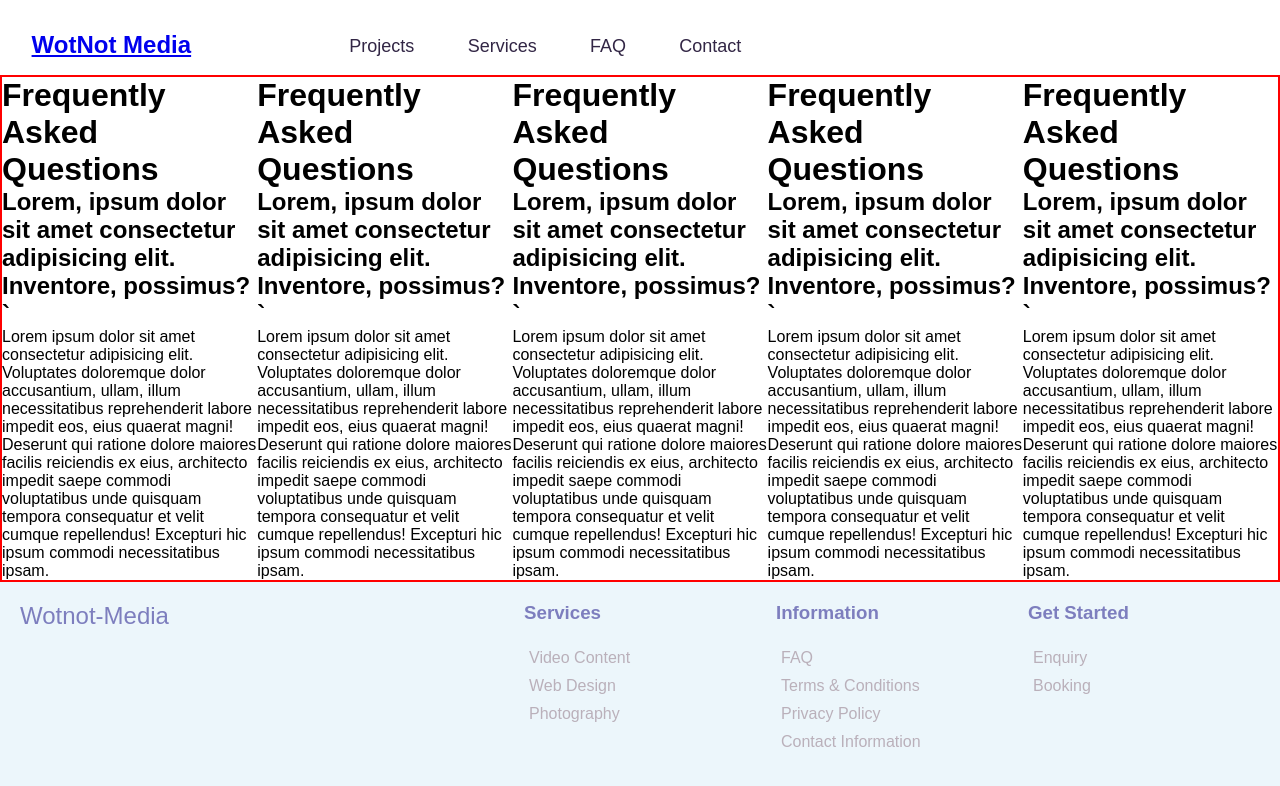
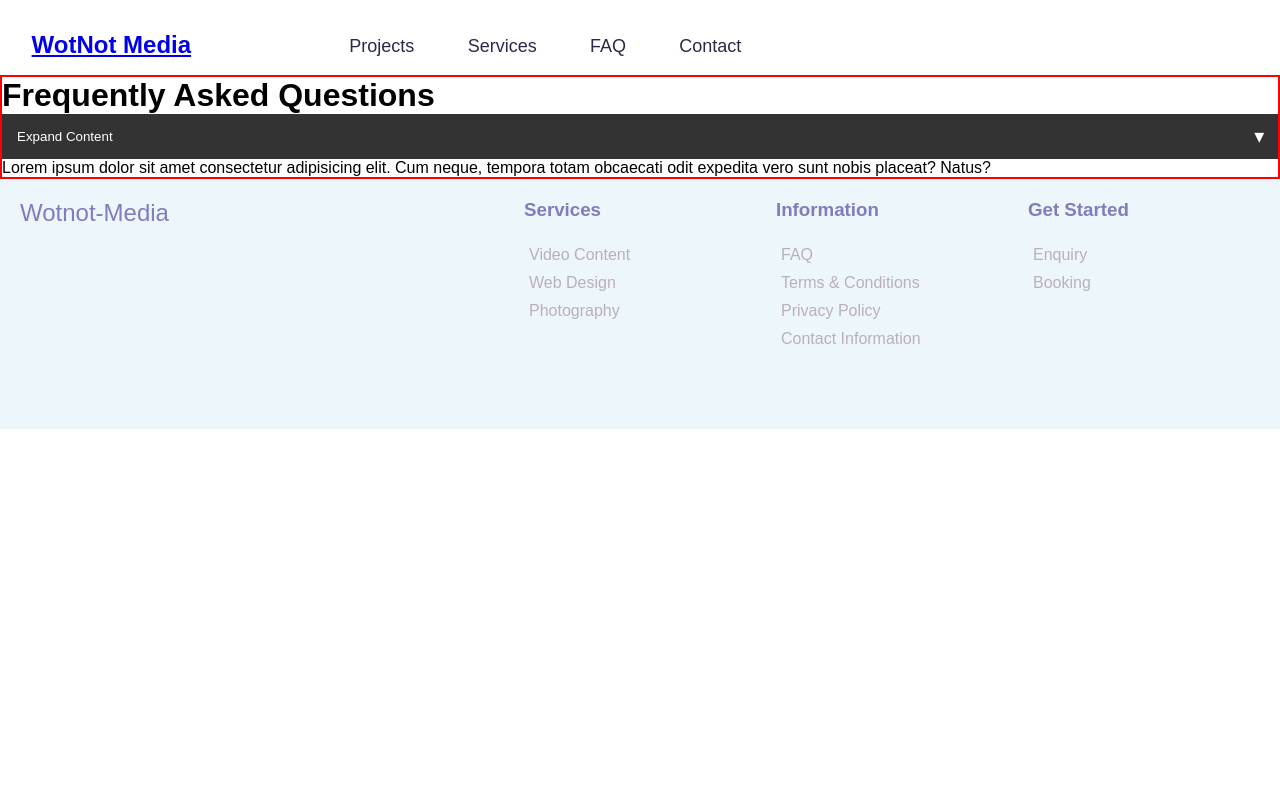
Before and after one commit to WClifford1/wotnot-media, a React (Create React App) app in the folder client/: page /FAQ in a window 1280 px wide. Shown: the top 786 px of the page. Built offline with nearby package versions, Linux system fonts and the light colour scheme.

Commit message:
FAQ page

```diff
--- a/client/src/App.css
+++ b/client/src/App.css
@@ -406,10 +406,28 @@
 }
 
 .question-cont {
-  display: -webkit-box;
-  display: -ms-flexbox;
-  display: flex;
   border: 2px solid red;
+}
+
+.question-cont .accordion__button {
+  display: block;
+  width: 100%;
+  padding: 15px;
+  border: none;
+  outline: none;
+  cursor: pointer;
+  background: #333333;
+  color: #fff;
+  text-align: left;
+  -webkit-transition: background 0.2s;
+  transition: background 0.2s;
+}
+
+.question-cont .accordion__button::after {
+  content: '\25be';
+  float: right;
+  -webkit-transform: scale(1.5);
+          transform: scale(1.5);
 }
 
 * {
--- a/client/src/Styles/_Faq.scss
+++ b/client/src/Styles/_Faq.scss
@@ -9,6 +9,25 @@ $off-black: #322645;
 
 
 .question-cont {
-    display: flex;
     border: 2px solid red;
+
+    .accordion__button {
+        display: block;
+        width: 100%;
+        padding: 15px;
+        border: none;
+        outline: none;
+        cursor: pointer;
+        background: #333333;
+        color: #fff;
+        text-align: left;
+        transition: background 0.2s;
+    }
+
+    .accordion__button::after {
+        content: '\25be';
+        float: right;
+        transform: scale(1.5);
+
+    }
 }
--- a/client/src/components/Faq.jsx
+++ b/client/src/components/Faq.jsx
@@ -3,30 +3,14 @@ import React from 'react'
 export default function Faq() {
     return (
         <div className="question-cont">
-            <div className="question1">
             <h1>Frequently Asked Questions</h1>
-            <h2>Lorem, ipsum dolor sit amet consectetur adipisicing elit. Inventore, possimus?`</h2>
-            <p>Lorem ipsum dolor sit amet consectetur adipisicing elit. Voluptates doloremque dolor accusantium, ullam, illum necessitatibus reprehenderit labore impedit eos, eius quaerat magni! Deserunt qui ratione dolore maiores facilis reiciendis ex eius, architecto impedit saepe commodi voluptatibus unde quisquam tempora consequatur et velit cumque repellendus! Excepturi hic ipsum commodi necessitatibus ipsam.</p>
-            </div>
-            <div className="question2">
-            <h1>Frequently Asked Questions</h1>
-            <h2>Lorem, ipsum dolor sit amet consectetur adipisicing elit. Inventore, possimus?`</h2>
-            <p>Lorem ipsum dolor sit amet consectetur adipisicing elit. Voluptates doloremque dolor accusantium, ullam, illum necessitatibus reprehenderit labore impedit eos, eius quaerat magni! Deserunt qui ratione dolore maiores facilis reiciendis ex eius, architecto impedit saepe commodi voluptatibus unde quisquam tempora consequatur et velit cumque repellendus! Excepturi hic ipsum commodi necessitatibus ipsam.</p>
-            </div>
-            <div className="question3">
-            <h1>Frequently Asked Questions</h1>
-            <h2>Lorem, ipsum dolor sit amet consectetur adipisicing elit. Inventore, possimus?`</h2>
-            <p>Lorem ipsum dolor sit amet consectetur adipisicing elit. Voluptates doloremque dolor accusantium, ullam, illum necessitatibus reprehenderit labore impedit eos, eius quaerat magni! Deserunt qui ratione dolore maiores facilis reiciendis ex eius, architecto impedit saepe commodi voluptatibus unde quisquam tempora consequatur et velit cumque repellendus! Excepturi hic ipsum commodi necessitatibus ipsam.</p>
-            </div>
-            <div className="question4">
-            <h1>Frequently Asked Questions</h1>
-            <h2>Lorem, ipsum dolor sit amet consectetur adipisicing elit. Inventore, possimus?`</h2>
-            <p>Lorem ipsum dolor sit amet consectetur adipisicing elit. Voluptates doloremque dolor accusantium, ullam, illum necessitatibus reprehenderit labore impedit eos, eius quaerat magni! Deserunt qui ratione dolore maiores facilis reiciendis ex eius, architecto impedit saepe commodi voluptatibus unde quisquam tempora consequatur et velit cumque repellendus! Excepturi hic ipsum commodi necessitatibus ipsam.</p>
-            </div>
-            <div className="question5">
-            <h1>Frequently Asked Questions</h1>
-            <h2>Lorem, ipsum dolor sit amet consectetur adipisicing elit. Inventore, possimus?`</h2>
-            <p>Lorem ipsum dolor sit amet consectetur adipisicing elit. Voluptates doloremque dolor accusantium, ullam, illum necessitatibus reprehenderit labore impedit eos, eius quaerat magni! Deserunt qui ratione dolore maiores facilis reiciendis ex eius, architecto impedit saepe commodi voluptatibus unde quisquam tempora consequatur et velit cumque repellendus! Excepturi hic ipsum commodi necessitatibus ipsam.</p>
+            <div className="accordion">
+                <button type="button" className="accordion__button">Expand Content</button>
+                <div className="accordion__content">
+                    <p>
+                        Lorem ipsum dolor sit amet consectetur adipisicing elit. Cum neque, tempora totam obcaecati odit expedita vero sunt nobis placeat? Natus?
+                    </p>
+                </div>
             </div>
         </div>
     )
```
Also changed, not shown: 1 other file (tests, documents, lock files or other folders).
